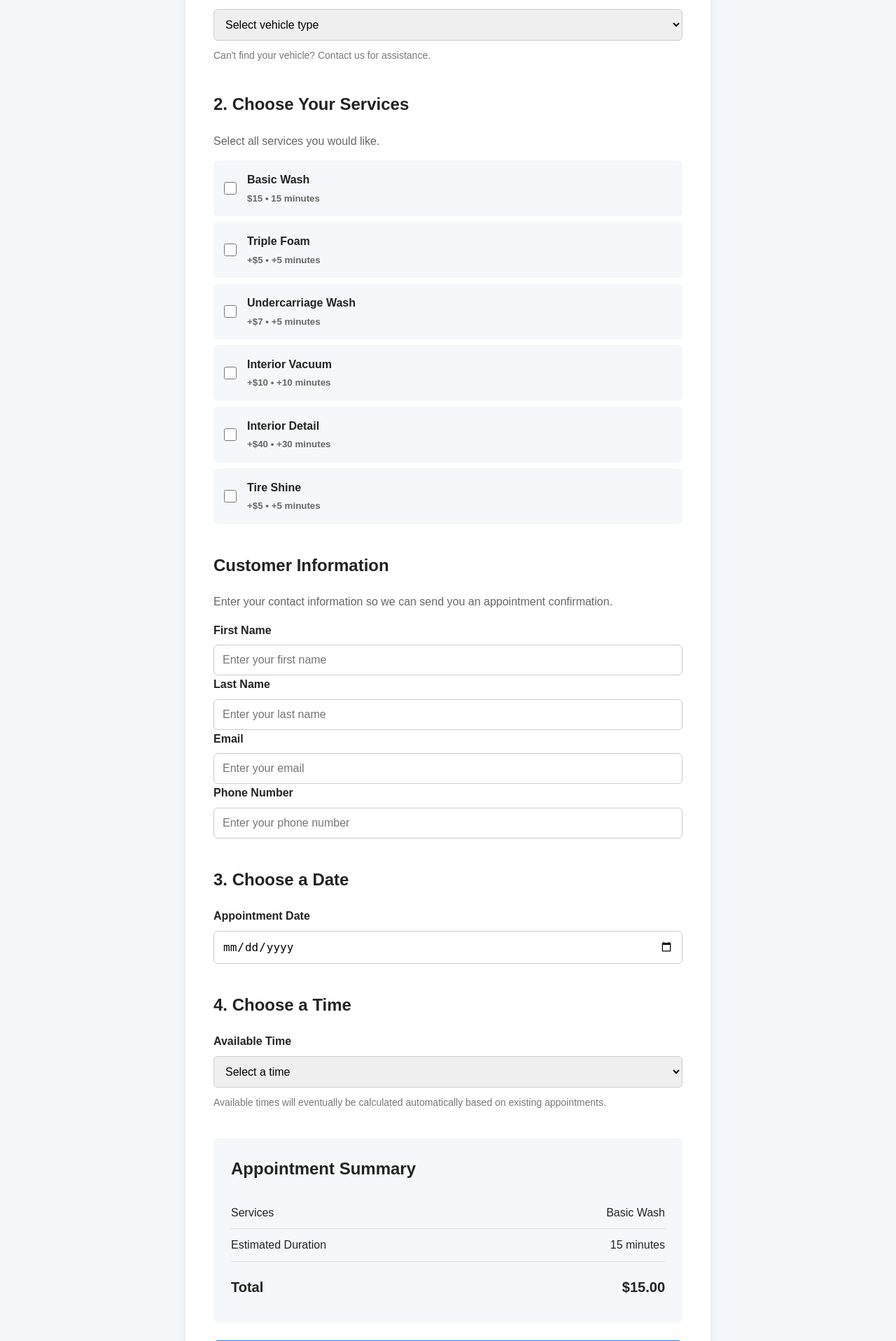
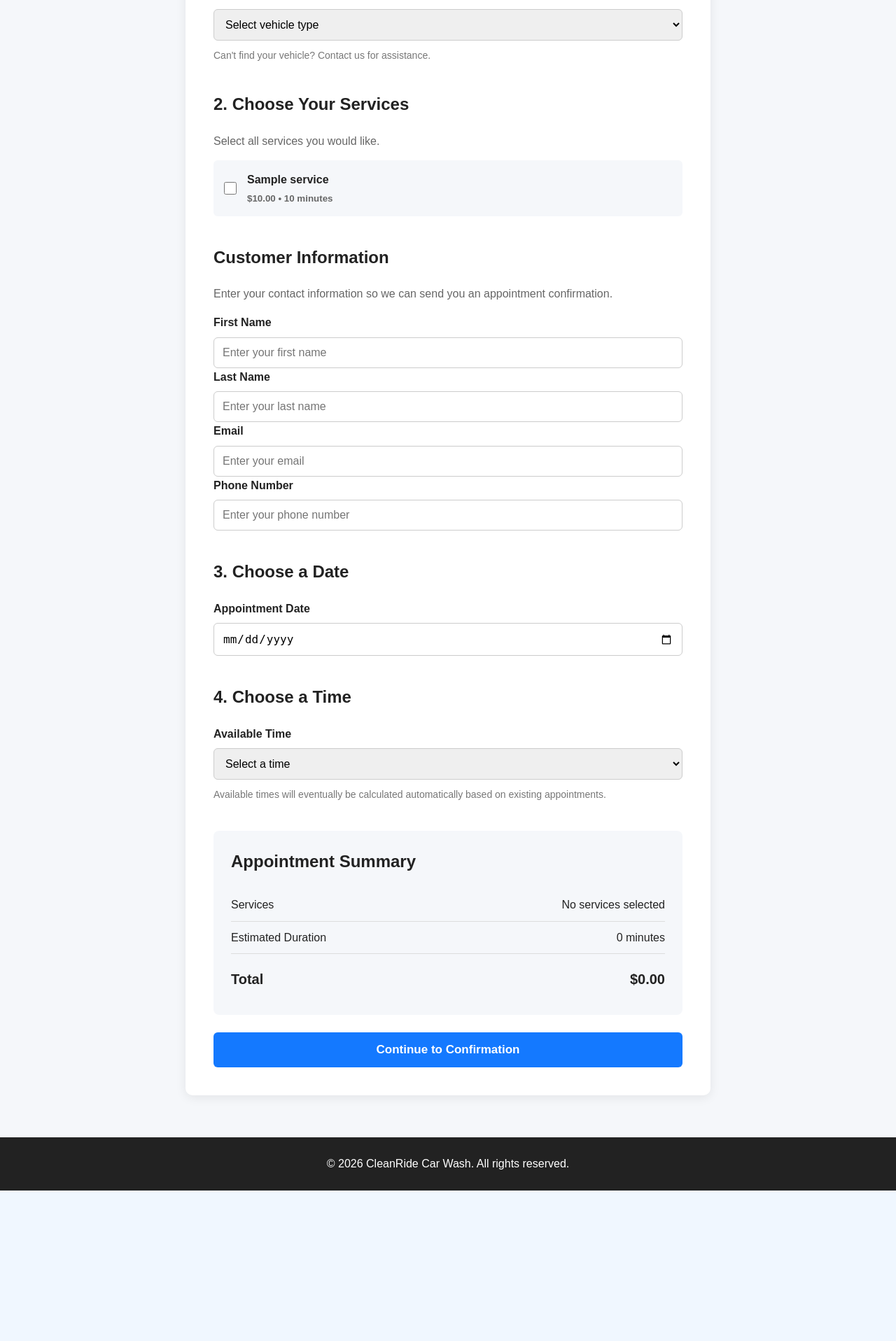
Before and after one commit to ShaneW12/Group3-CarWash, a Django app: template templates/booking.html in a window 1280 px wide. Shown: the part 680-2596 px from the top of the page at 70% size. After the commit the page ends 2381 px from the top, so only its background shows below. Run offline with Django 5.2, Linux system fonts and the light colour scheme; the template is opened without the code that fills it: most values are stand-ins (such as "Sample title", 1, 10 or a date in 2020).

Commit message:
added javascript to the service options and am pulling services from the database, calculations were also aded regarrding the duration

```diff
--- a/static/js/booking.js
+++ b/static/js/booking.js
@@ -143,3 +143,85 @@
         });
 
     });
+
+/*
+ *  Dynamic Service Pricing
+ * Updates the booking summary when services change.
+ */
+
+document.addEventListener("DOMContentLoaded", function () {
+
+    const serviceCheckboxes = document.querySelectorAll(
+        ".service-checkbox"
+    );
+
+    const summaryServices = document.getElementById(
+        "summary-services"
+    );
+
+    const summaryDuration = document.getElementById(
+        "summary-duration"
+    );
+
+    const summaryPrice = document.getElementById(
+        "summary-price"
+    );
+
+    function updateAppointmentSummary() {
+
+        let totalPriceCents = 0;
+        let totalDurationMinutes = 0;
+        let selectedServiceNames = [];
+
+        serviceCheckboxes.forEach(function (checkbox) {
+
+            if (checkbox.checked) {
+
+                const price = Number(
+                    checkbox.dataset.price
+                );
+
+                const duration = Number(
+                    checkbox.dataset.duration
+                );
+
+                const serviceName = checkbox
+                    .closest(".service-option")
+                    .querySelector("strong")
+                    .textContent.trim();
+
+                totalPriceCents += price;
+                totalDurationMinutes += duration;
+
+                selectedServiceNames.push(serviceName);
+            }
+        });
+
+        // Update selected service names
+        summaryServices.textContent =
+            selectedServiceNames.length > 0
+                ? selectedServiceNames.join(", ")
+                : "No services selected";
+
+        // Update total duration
+        summaryDuration.textContent =
+            totalDurationMinutes + " minutes";
+
+        // Convert cents into dollars
+        summaryPrice.textContent =
+            "$" + (totalPriceCents / 100).toFixed(2);
+    }
+
+    // Listen for service checkbox changes
+    serviceCheckboxes.forEach(function (checkbox) {
+
+        checkbox.addEventListener(
+            "change",
+            updateAppointmentSummary
+        );
+    });
+
+    // Initialize the summary when the page loads
+    updateAppointmentSummary();
+
+});
--- a/templates/booking.html
+++ b/templates/booking.html
@@ -106,6 +106,8 @@
 
                 </div>
 
+
+
             <!-- Services -->
             <div class="form-section">
 
@@ -115,53 +117,33 @@
                     Select all services you would like.
                 </p>
 
+                {% for service in available_services %}
+
                     <label class="service-option">
-                        <input type="checkbox" name="service" value="basic-wash">
+                        <input
+                            type="checkbox"
+                            name="service"
+                            value="{{ service.code }}"
+                            data-price="{{ service.price_cents }}"
+                            data-duration="{{ service.duration_minutes }}"
+                            class="service-checkbox"
+                        >
+
                         <span>
-                            <strong>Basic Wash</strong>
-                            <small>$15 • 15 minutes</small>
+                            <strong>{{ service.name }}</strong>
+
+                            <small>
+                                ${{ service.price_dollars|floatformat:2 }}
+                                • {{ service.duration_minutes }} minutes
+                            </small>
                         </span>
                     </label>
 
-                    <label class="service-option">
-                        <input type="checkbox" name="service" value="triple-foam">
-                        <span>
-                            <strong>Triple Foam</strong>
-                            <small>+$5 • +5 minutes</small>
-                        </span>
-                    </label>
+                {% empty %}
 
-                    <label class="service-option">
-                        <input type="checkbox" name="service" value="undercarriage">
-                        <span>
-                            <strong>Undercarriage Wash</strong>
-                            <small>+$7 • +5 minutes</small>
-                        </span>
-                    </label>
+                    <p>No services are currently available.</p>
 
-                    <label class="service-option">
-                        <input type="checkbox" name="service" value="vacuum">
-                        <span>
-                            <strong>Interior Vacuum</strong>
-                            <small>+$10 • +10 minutes</small>
-                        </span>
-                    </label>
-
-                    <label class="service-option">
-                        <input type="checkbox" name="service" value="detail">
-                        <span>
-                            <strong>Interior Detail</strong>
-                            <small>+$40 • +30 minutes</small>
-                        </span>
-                    </label>
-
-                    <label class="service-option">
-                        <input type="checkbox" name="service" value="tire-shine">
-                        <span>
-                            <strong>Tire Shine</strong>
-                            <small>+$5 • +5 minutes</small>
-                        </span>
-                    </label>
+                {% endfor %}
 
             </div>
 
@@ -253,6 +235,8 @@
 
                 </div>
 
+
+
                 <!-- Appointment Summary -->
                 <div class="appointment-summary">
 
@@ -260,20 +244,27 @@
 
                     <div class="summary-row">
                         <span>Services</span>
-                        <span>Basic Wash</span>
+                        <span id="summary-services">
+                            No services selected
+                        </span>
                     </div>
 
                     <div class="summary-row">
                         <span>Estimated Duration</span>
-                        <span>15 minutes</span>
+                        <span id="summary-duration">
+                            0 minutes
+                        </span>
                     </div>
 
                     <div class="summary-row total">
                         <span>Total</span>
-                        <span>$15.00</span>
+                        <span id="summary-price">
+                            $0.00
+                        </span>
                     </div>
 
 </div>
+
 
                 <!-- Submit -->
                 <button
```
Also changed, not shown: bookings/views.py (+11 -10 lines). Lines whose indentation alone changed are shown as unchanged.
